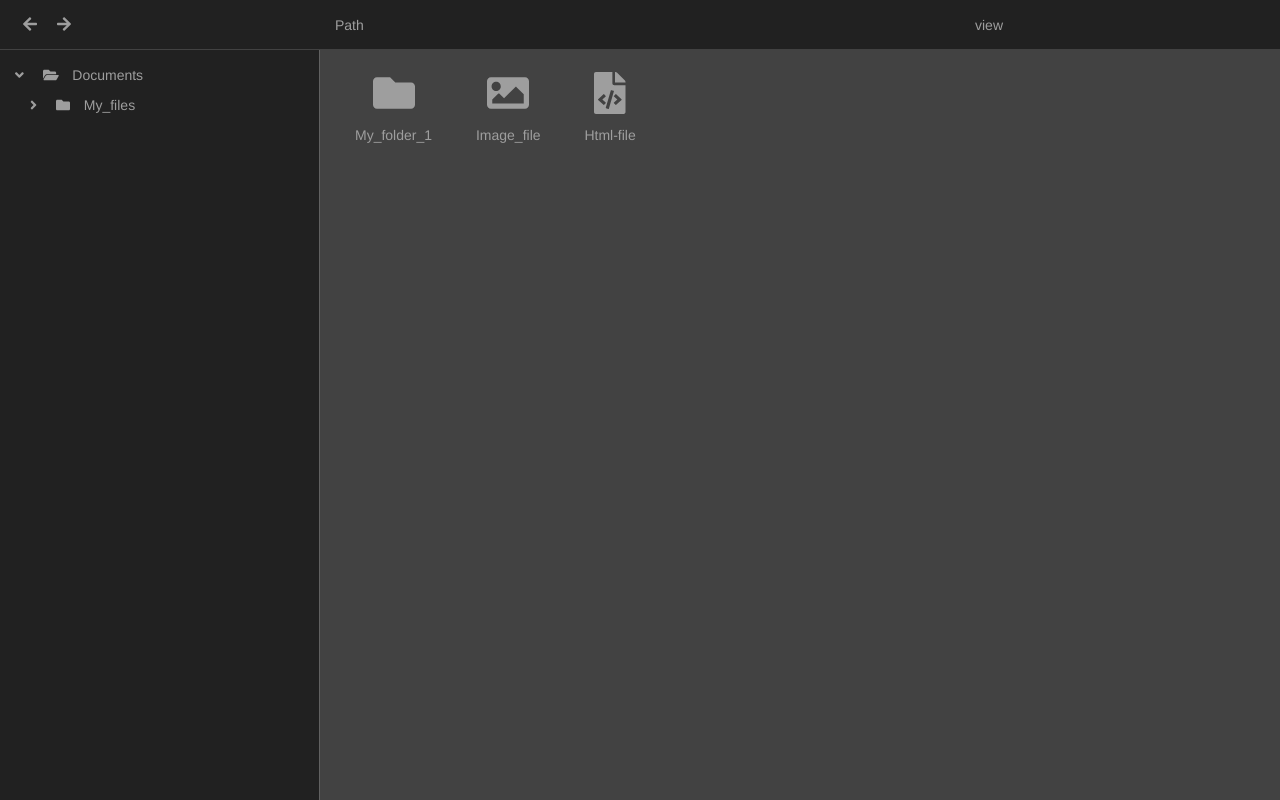
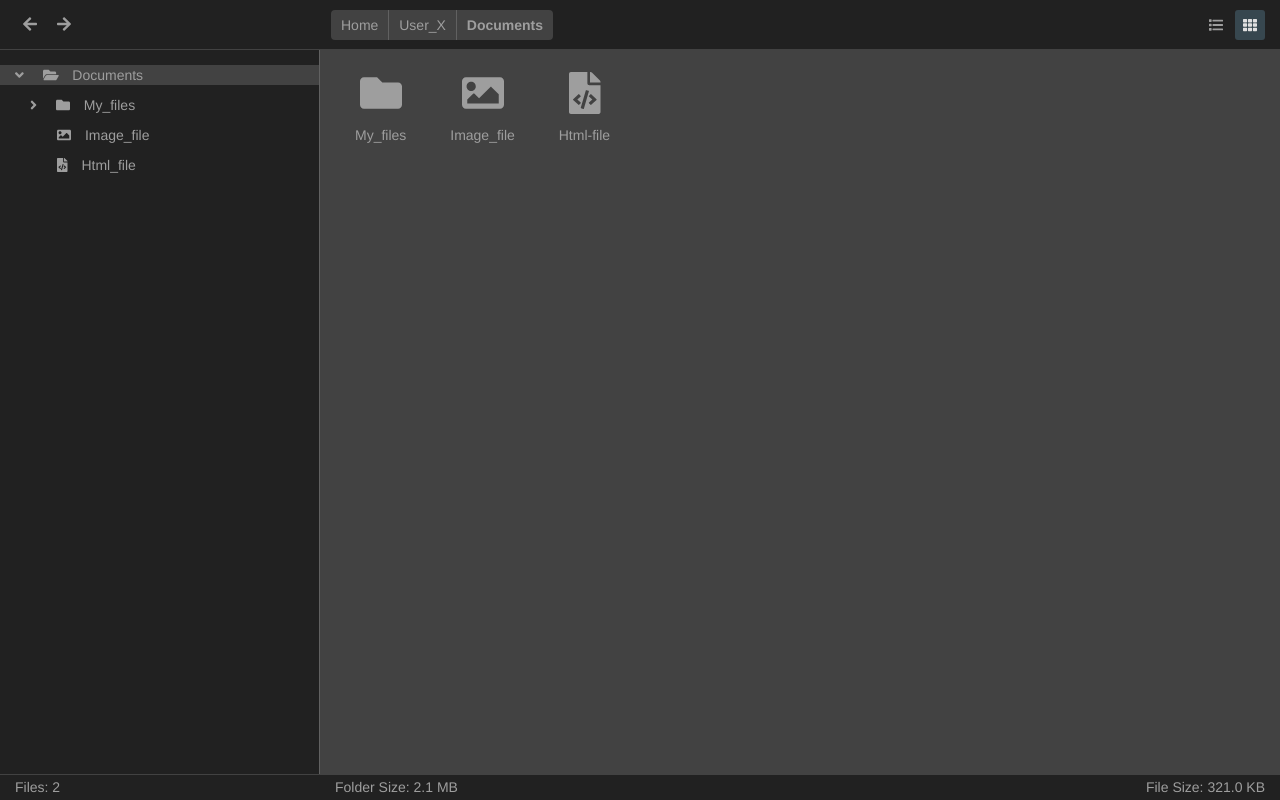
Before and after one commit to Kostargy/file-manager, a website: page index.html in a window 1280 px wide. Drawn offline with Linux system fonts and the light colour scheme.

Commit message:
finalize front-end

```diff
--- a/assets/css/master.css
+++ b/assets/css/master.css
@@ -6,11 +6,23 @@ body {
 .container {
   position: absolute;
   top: 50px;
-  bottom: 0px;
+  bottom: 25px;
   width: 100% !important;
   padding: 0px !important;
   margin-left: 0px !important;
   margin-right: 0px !important;
+}
+
+.folder-info {
+  position: absolute;
+  bottom: 0px;
+  width: 100% !important;
+  margin-left: 0px !important;
+  margin-right: !important;
+  padding: 0px !important;
+  min-height: 25px !important;
+  line-height: 25px;
+  border-top: 1px solid #424242;
 }
 
 .flex {
@@ -37,6 +49,10 @@ body {
 .folder {
   padding-left: 15px;
   margin-bottom: 10px;
+}
+
+folder:hover {
+  cursor: default !important;
 }
 
 .folder-name {
@@ -84,6 +100,10 @@ body {
   margin-left: 15px;
 }
 
+.sub-file {
+  margin-left: 42px;
+}
+
 .file {
   text-align: center;
   max-width: 100px;
@@ -107,3 +127,70 @@ body {
 .file-name{
 
 }
+
+.views{
+  text-align: right;
+}
+
+.view-item {
+  display: inline-block;
+  line-height: 30px;
+  width: 30px;
+  text-align: center;
+}
+
+.view-item:hover {
+  background-color: #37474F;
+  color: #E0E0E0;
+  border-radius: 3px;
+  cursor: pointer;
+}
+
+.view-item-active {
+  background-color: #37474F;
+  color: #E0E0E0;
+  border-radius: 3px;
+}
+
+.path-item{
+  display: inline-block;
+  line-height: 30px;
+  text-align: center;
+  width: auto;
+  padding-left: 10px;
+  padding-right: 10px;
+  background-color: #424242;
+  border-radius: 4px;
+  margin-left: -4px;
+}
+
+.path-item:hover{
+  background-color: #757575;
+  color: #BDBDBD;
+  cursor: pointer;
+  font-weight: bold;
+}
+
+.path-active{
+  font-weight: bold;
+}
+
+.first{
+  border-top-right-radius: 0px !important;
+  border-bottom-right-radius: 0px !important;
+}
+
+.middle{
+  border-radius: 0px !important;
+  border-left: 1px solid #616161;
+  border-right: 1px solid #616161;
+}
+
+.last{
+  border-top-left-radius: 0px !important;
+  border-bottom-left-radius: 0px !important;
+}
+
+.file-size {
+  text-align: right;
+}
--- a/index.html
+++ b/index.html
@@ -19,17 +19,30 @@
           </div>
         </div>
         <div class="col-md-6">
-          Path
+          <div class="path-item first">
+            Home
+          </div>
+          <div class="path-item middle">
+            User_X
+          </div>
+          <div class="path-item last path-active">
+            Documents
+          </div>
         </div>
-        <div class="col-md-3">
-          view
+        <div class="col-md-3 views">
+          <div class="view-item">
+            <i class="fas fa-list"></i>
+          </div>
+          <div class="view-item view-item-active">
+            <i class="fas fa-th"></i>
+          </div>
         </div>
       </div>
       <div class="container">
         <div class="row flex">
           <div class="col-md-3 file-tree">
             <div class="folders">
-              <div class="folder">
+              <div class="folder folder-active">
                 <i class="fas fa-angle-down arrow"></i>
                 <i class="fas fa-folder-open"></i>
                 <span class="folder-name">Documents</span>
@@ -38,6 +51,14 @@
                 <i class="fas fa-angle-right arrow"></i>
                 <i class="fas fa-folder"></i>
                 <span class="folder-name">My_files</span>
+              </div>
+              <div class="sub sub-file folder">
+                <i class="fas fa-image"></i>
+                <span class="folder-name">Image_file</span>
+              </div>
+              <div class="sub sub-file folder">
+                <i class="fas fa-file-code"></i>
+                <span class="folder-name">Html_file</span>
               </div>
             </div>
           </div>
@@ -48,7 +69,7 @@
                   <i class="fas fa-folder"></i>
                 </div>
                 <div class="file-name">
-                  My_folder_1
+                  My_files
                 </div>
               </div>
               <div class="file">
@@ -71,6 +92,17 @@
           </div>
         </div>
       </div>
+      <div class="row folder-info">
+        <div class="col-md-3">
+          Files: 2
+        </div>
+        <div class="col-md-6">
+          Folder Size: 2.1 MB
+        </div>
+        <div class="col-md-3 file-size">
+          File Size: 321.0 KB
+        </div>
+      </div>
 
   </body>
   <script defer src="https://use.fontawesome.com/releases/v5.0.8/js/all.js"></script>
```
